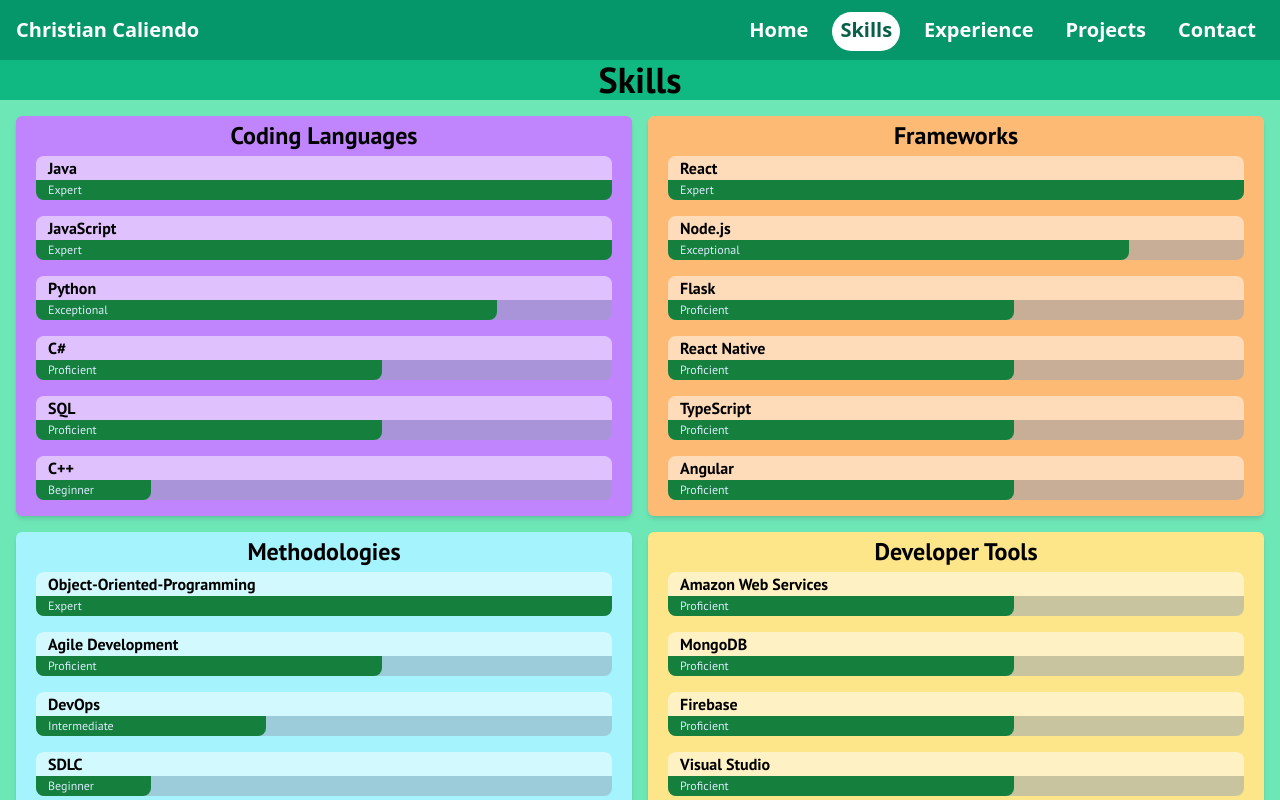
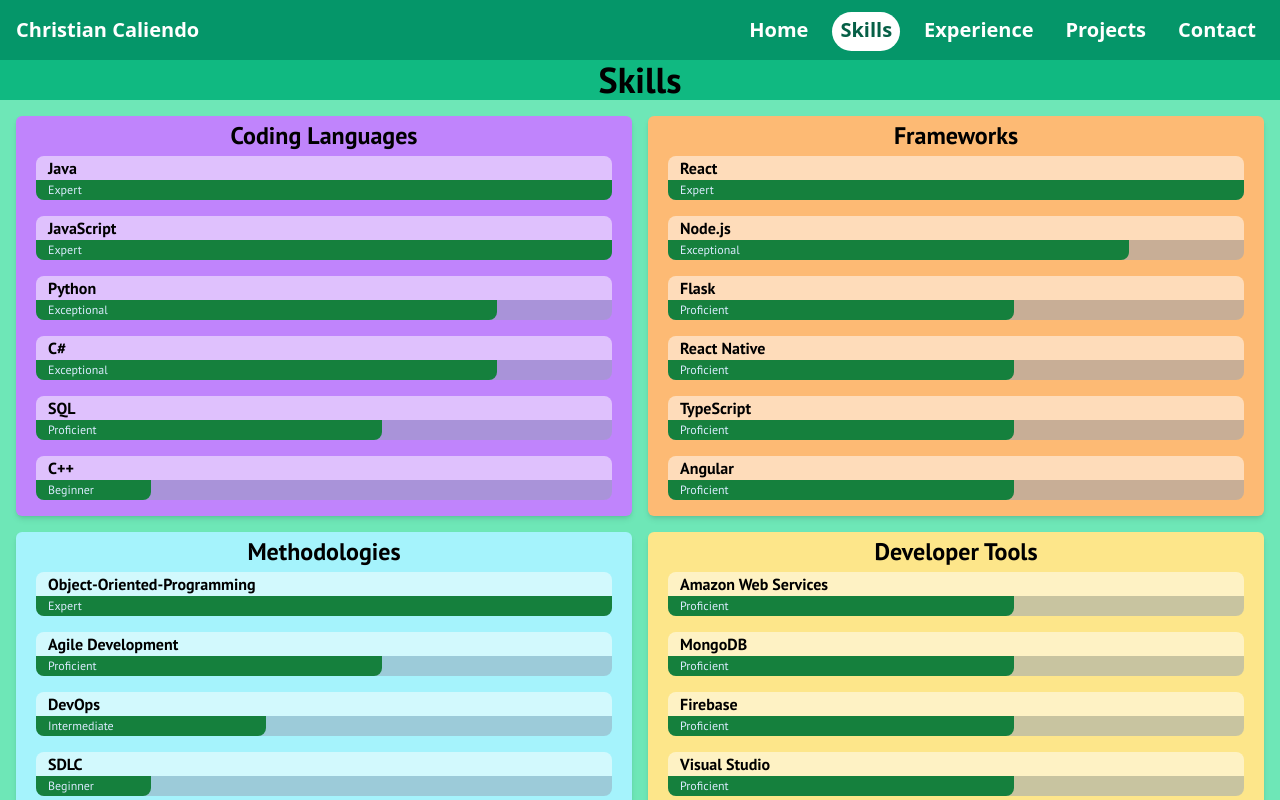
Before and after one commit to ChrisCaliendo/PersonalWebsite, a React (Vite) app in the folder PersonalWebsite/: page /skills in a window 1280 px wide. Shown: the top 800 px of the page. Built offline with nearby package versions, Linux system fonts and the light colour scheme; a web font is replaced by a local one.

Commit message:
Update Skills.jsx

```diff
--- a/PersonalWebsite/src/Pages/Skills.jsx
+++ b/PersonalWebsite/src/Pages/Skills.jsx
@@ -10,7 +10,7 @@
                 <SkillBar name="Java" progress={100}/>
                 <SkillBar name="JavaScript" progress={100}/>
                 <SkillBar name="Python" progress={80}/>
-                <SkillBar name="C#" progress={60}/>
+                <SkillBar name="C#" progress={80}/>
                 <SkillBar name="SQL" progress={60}/>
                 <SkillBar name="C++" progress={20}/>
             </div>
```
